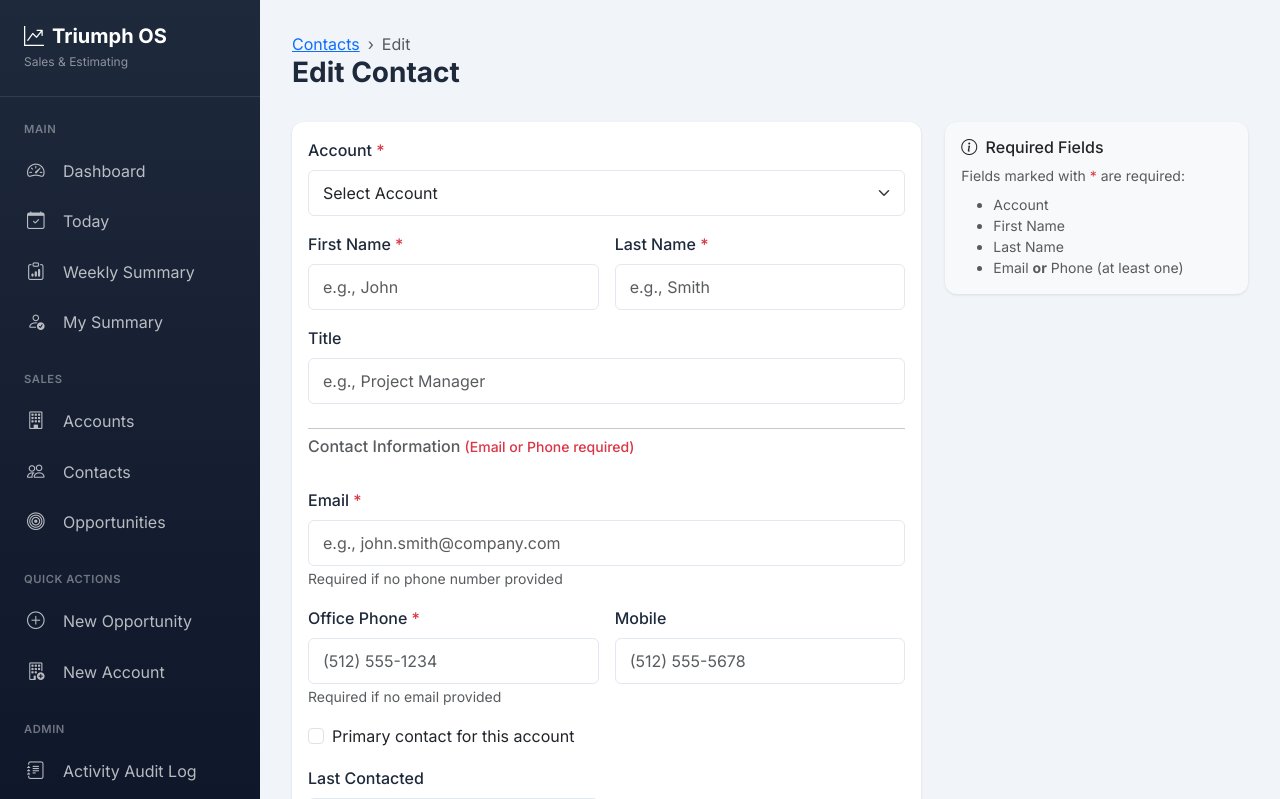
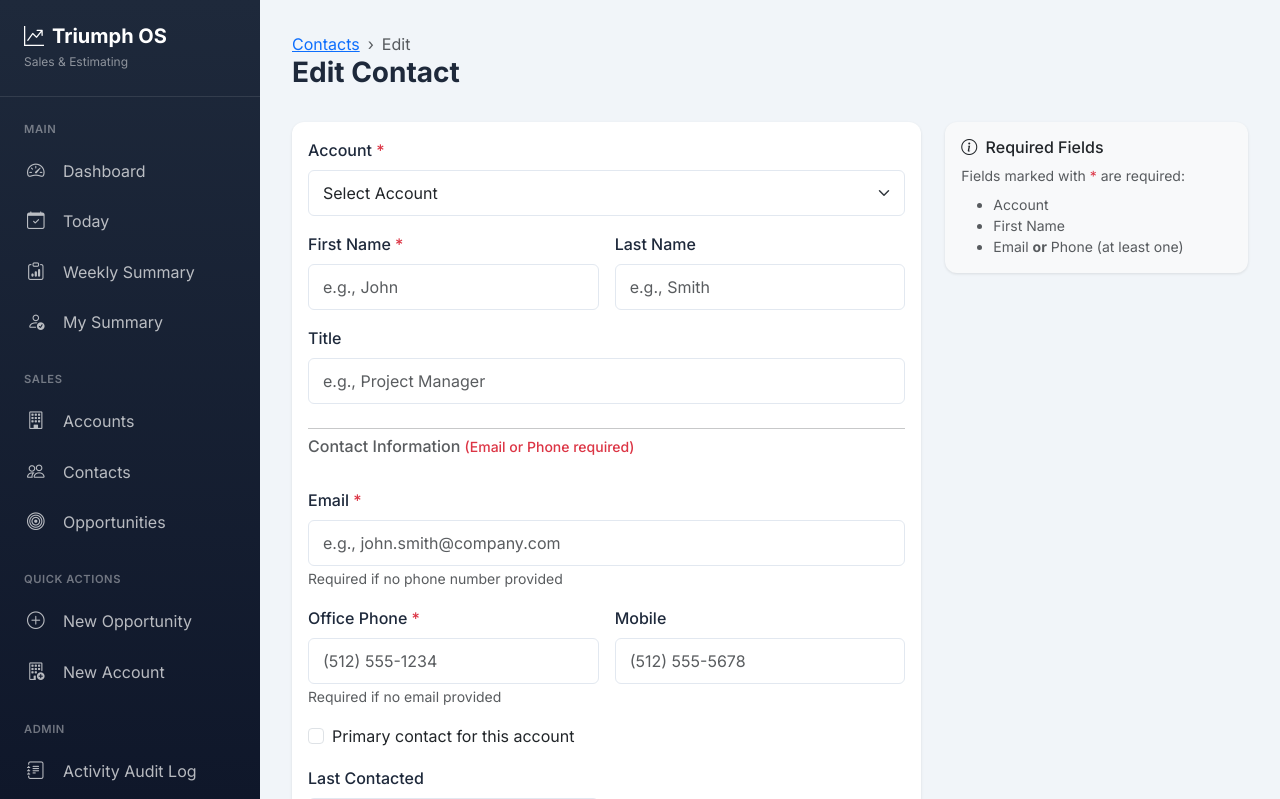
Before and after one commit to HeartlessTime/triumph-os, a Python web app: template app/templates/contacts/form.html in a window 1280 px wide. Shown: the top 799 px of the page. Run offline with Jinja, Linux system fonts and the light colour scheme; the template is opened without the code that fills it, so the values that code supplies are empty; some libraries are stand-ins or nearby versions.

Commit message:
Fix contact last_contacted clearing and make last name optional

```diff
--- a/app/models/contact.py
+++ b/app/models/contact.py
@@ -24,7 +24,7 @@ class Contact(Base):
         index=True,
     )
     first_name = Column(String(100), nullable=False)
-    last_name = Column(String(100), nullable=False)
+    last_name = Column(String(100), nullable=True)
     title = Column(String(100), nullable=True)
     email = Column(String(255), nullable=True, index=True)
     phone = Column(String(50), nullable=True)
@@ -45,7 +45,9 @@ class Contact(Base):
 
     @property
     def full_name(self):
-        return f"{self.first_name} {self.last_name}"
+        if self.last_name:
+            return f"{self.first_name} {self.last_name}"
+        return self.first_name
 
     @property
     def display_name(self):
--- a/app/templates/contacts/form.html
+++ b/app/templates/contacts/form.html
@@ -63,10 +63,10 @@
                             </div>
 
                             <div class="col-md-6">
-                                <label for="last_name" class="form-label">Last Name <span class="text-danger">*</span></label>
+                                <label for="last_name" class="form-label">Last Name</label>
                                 <input type="text" class="form-control" id="last_name" name="last_name"
                                     value="{{ form_last_name if form_last_name is defined else (contact.last_name or '' if contact else '') }}"
-                                    required placeholder="e.g., Smith">
+                                    placeholder="e.g., Smith">
                             </div>
 
                             <div class="col-12">
@@ -149,7 +149,6 @@
                     <ul class="small text-muted mt-2 mb-0">
                         <li>Account</li>
                         <li>First Name</li>
-                        <li>Last Name</li>
                         <li>Email <strong>or</strong> Phone (at least one)</li>
                     </ul>
                 </div>
```
Also changed, not shown: app/routes/contacts.py (+6 -3 lines).
